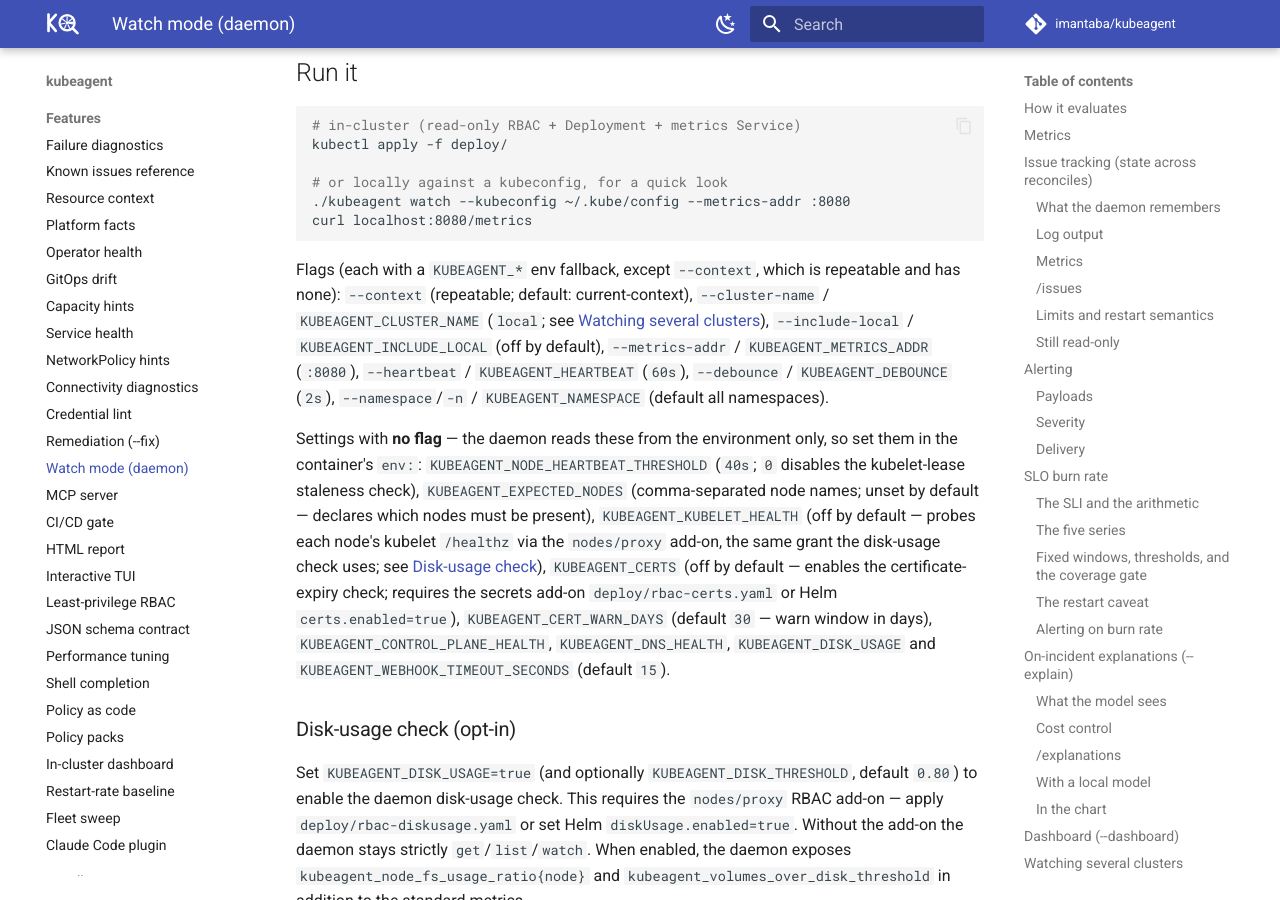
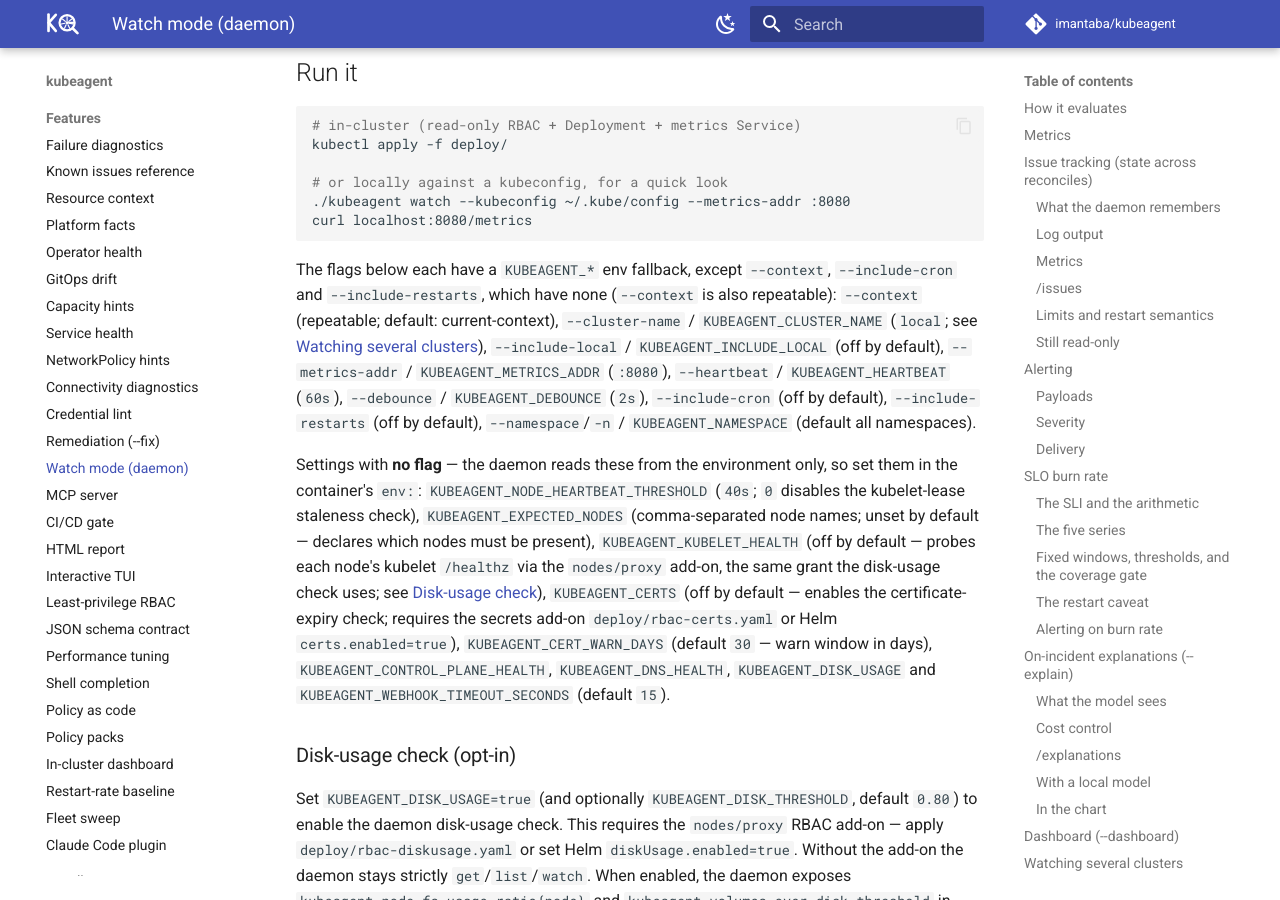
Before and after one commit to imantaba/kubeagent, an MkDocs documentation site: the page built from website/docs/features/watch-mode.md, in a window 1280 px wide and 900 px high, scrolled down 18381 px. Built offline with MkDocs 1.6.1 and Material for MkDocs 9.7.7, drawn with Linux system fonts in a browser that asks for light colours; comment, search, counter and statistics services are not loaded.

Commit message:
docs(watch-mode): list --include-cron and --include-restarts as flags
bindWatchFlags registers both with a plain bool default, no envBool
wrapper, and neither appears anywhere else in this document. The
paragraph's exception clause named only --context as lacking an env
fallback and omitted both flags from the enumeration entirely.

Signed-off-by: imantaba <itn.taba@gmail.com>

````diff
--- a/website/docs/features/watch-mode.md
+++ b/website/docs/features/watch-mode.md
@@ -783,13 +783,15 @@ kubectl apply -f deploy/
 curl localhost:8080/metrics
 ```
 
-Flags (each with a `KUBEAGENT_*` env fallback, except `--context`, which is
-repeatable and has none): `--context` (repeatable; default: current-context),
+The flags below each have a `KUBEAGENT_*` env fallback, except `--context`,
+`--include-cron` and `--include-restarts`, which have none (`--context` is
+also repeatable): `--context` (repeatable; default: current-context),
 `--cluster-name` / `KUBEAGENT_CLUSTER_NAME` (`local`; see
 [Watching several clusters](#watching-several-clusters)), `--include-local` /
 `KUBEAGENT_INCLUDE_LOCAL` (off by default), `--metrics-addr` /
 `KUBEAGENT_METRICS_ADDR` (`:8080`), `--heartbeat` / `KUBEAGENT_HEARTBEAT`
-(`60s`), `--debounce` / `KUBEAGENT_DEBOUNCE` (`2s`), `--namespace`/`-n` /
+(`60s`), `--debounce` / `KUBEAGENT_DEBOUNCE` (`2s`), `--include-cron` (off by
+default), `--include-restarts` (off by default), `--namespace`/`-n` /
 `KUBEAGENT_NAMESPACE` (default all namespaces).
 
 Settings with **no flag** — the daemon reads these from the environment only,
````
